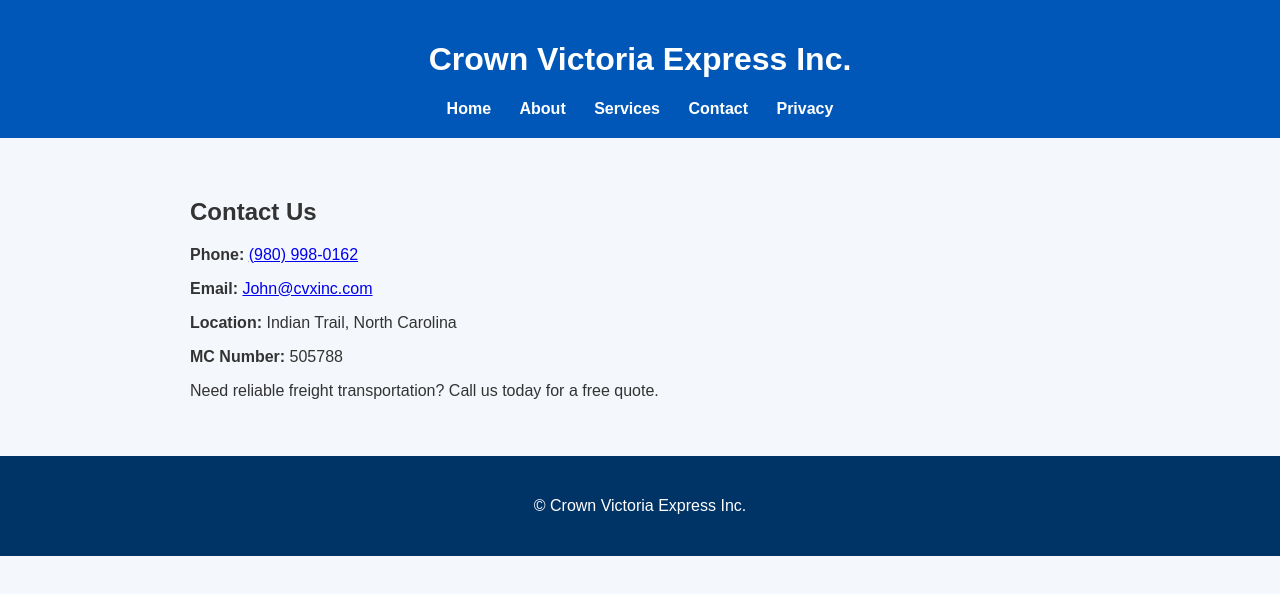
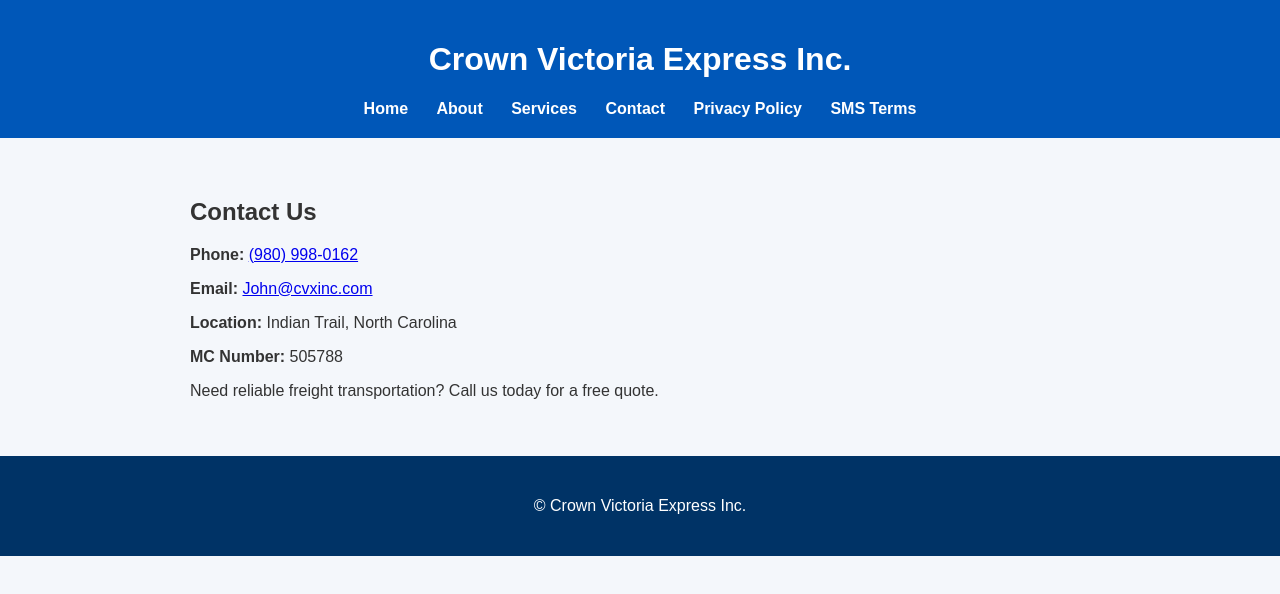
Before and after one commit to jonny540/crown-victoria-express, a plain HTML site: page contact.html in a window 1280 px wide. Drawn offline with Linux system fonts and the light colour scheme.

Commit message:
Modify navigation links in contact.html
Updated navigation links in contact.html to include 'Privacy Policy' and 'SMS Terms'.

```diff
--- a/contact.html
+++ b/contact.html
@@ -12,12 +12,14 @@
 <h1>Crown Victoria Express Inc.</h1>
 
 <nav>
-<a href="index.html">Home</a>
-<a href="about.html">About</a>
-<a href="services.html">Services</a>
-<a href="contact.html">Contact</a>
-<a href="privacy.html">Privacy</a>
+    <a href="index.html">Home</a>
+    <a href="about.html">About</a>
+    <a href="services.html">Services</a>
+    <a href="contact.html">Contact</a>
+    <a href="privacy.html">Privacy Policy</a>
+    <a href="sms-terms.html">SMS Terms</a>
 </nav>
+
 </header>
 
 <section>
```
